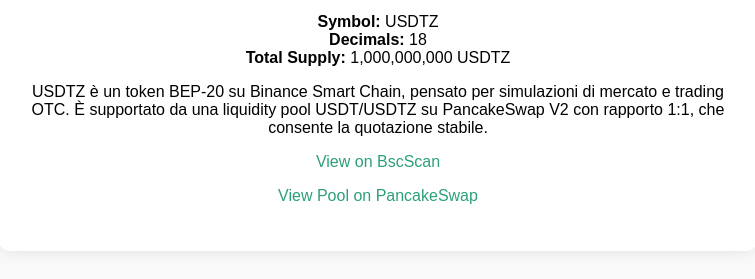
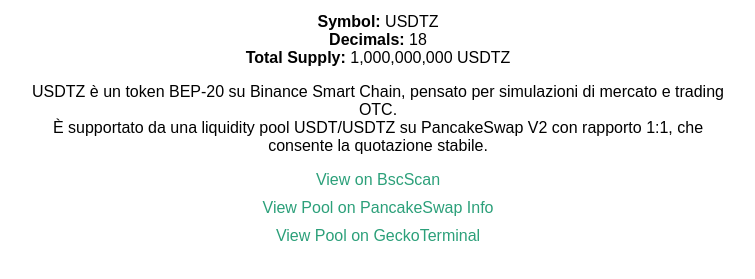
Before and after one commit to ProjectUSDTz/usdtz-site, a plain HTML site: page index.html in a window 1280 px wide. Shown: the part 341-620 px from the top of the page, without its empty margins (262-1017 px from the left). Drawn offline with Linux system fonts and the light colour scheme.

Commit message:
Update index.html

```diff
--- a/index.html
+++ b/index.html
@@ -8,7 +8,7 @@
     .card { background: white; padding: 30px; border-radius: 12px; max-width: 700px; margin: auto; box-shadow: 0 0 15px rgba(0,0,0,0.1);}
     img { width: 120px; margin-bottom: 20px; }
     h1 { color: #2ca07a; }
-    a { color: #2ca07a; text-decoration: none; }
+    a { color: #2ca07a; text-decoration: none; display:block; margin:10px 0;}
   </style>
 </head>
 <body>
@@ -22,10 +22,12 @@
        <strong>Decimals:</strong> 18<br>
        <strong>Total Supply:</strong> 1,000,000,000 USDTZ
     </p>
-    <p>USDTZ è un token BEP-20 su Binance Smart Chain, pensato per simulazioni di mercato e trading OTC.
+    <p>USDTZ è un token BEP-20 su Binance Smart Chain, pensato per simulazioni di mercato e trading OTC.<br>
        È supportato da una liquidity pool USDT/USDTZ su PancakeSwap V2 con rapporto 1:1, che consente la quotazione stabile.</p>
-    <p><a href="https://bscscan.com/address/0x5a90Ec8873969982b82B80d246F70898c0b6A0BC" target="_blank">View on BscScan</a></p>
-    <p><a href="https://pancakeswap.finance/info/pool/0x6cad41d0Ac6EEAc92B0aF5d1E1d77be3D0273714" target="_blank">View Pool on PancakeSwap</a></p>
+
+    <a href="https://bscscan.com/address/0x5a90Ec8873969982b82B80d246F70898c0b6A0BC" target="_blank">View on BscScan</a>
+    <a href="https://info.pancakeswap.finance/#/pair/0x6cad41d0Ac6EEAc92B0aF5d1E1d77be3D0273714" target="_blank">View Pool on PancakeSwap Info</a>
+    <a href="https://www.geckoterminal.com/bsc/pools/0x6cad41d0Ac6EEAc92B0aF5d1E1d77be3D0273714" target="_blank">View Pool on GeckoTerminal</a>
   </div>
 </body>
 </html>
```
